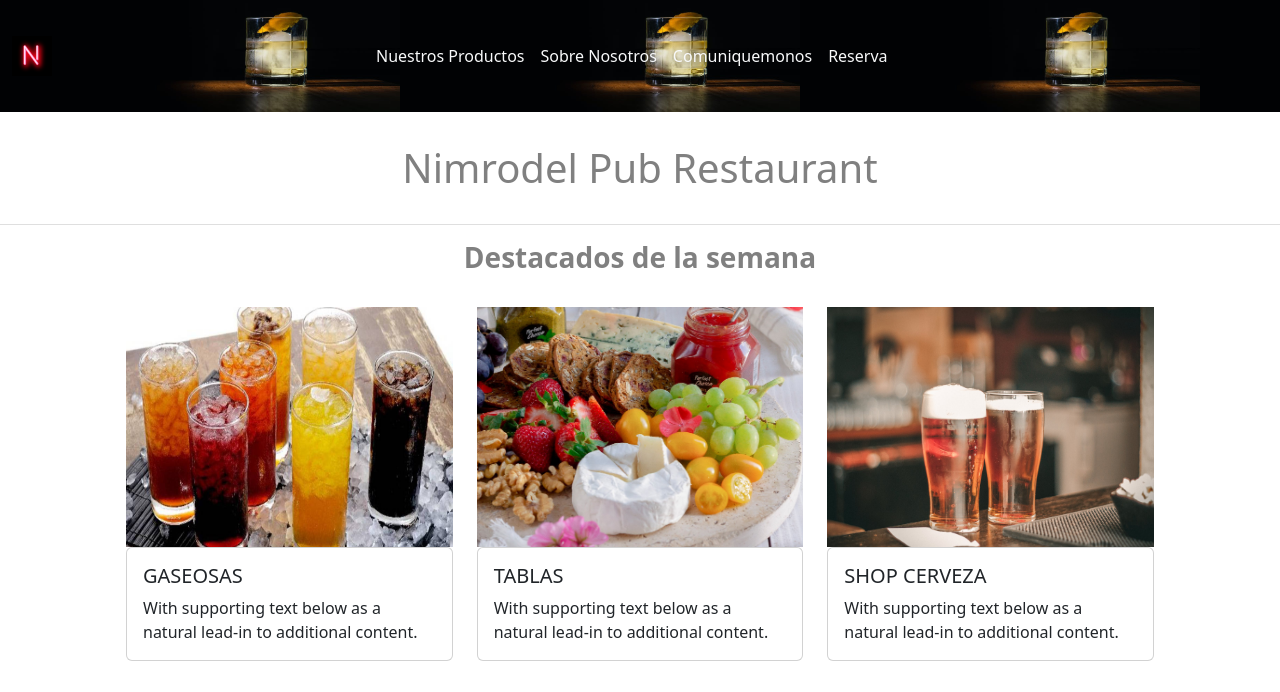
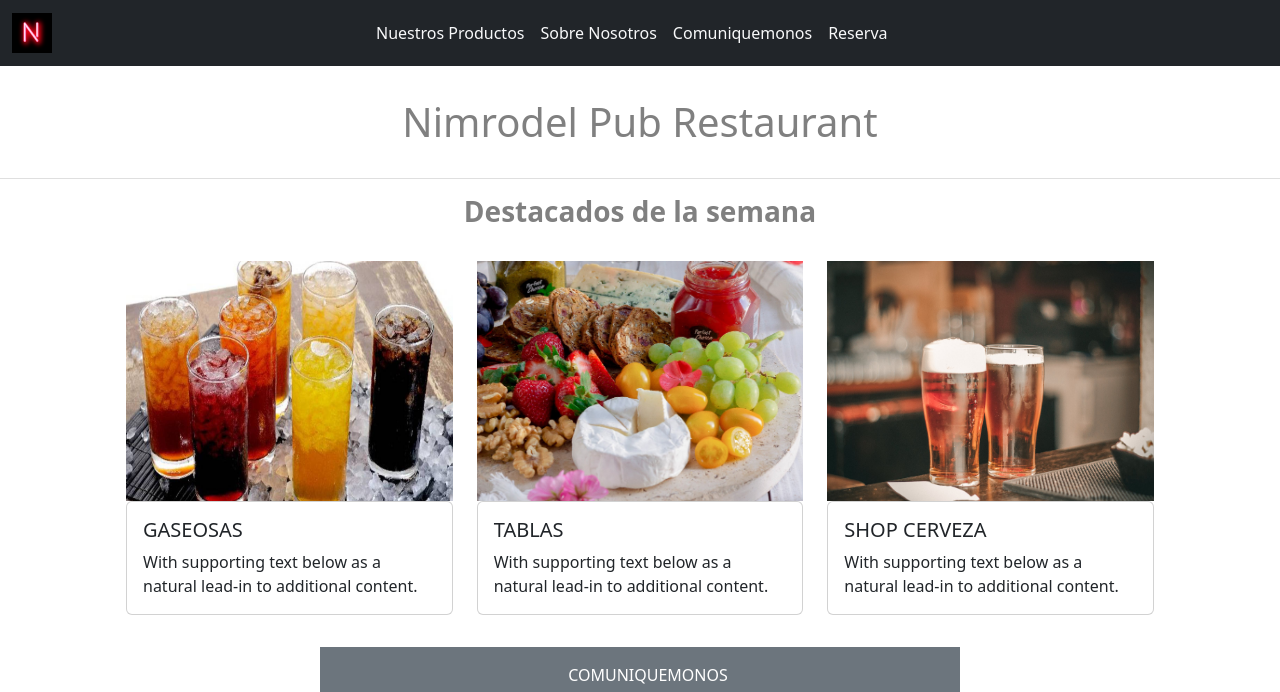
Before and after one commit to pauin/PubRestorant, a plain HTML site: page index.html in a window 1280 px wide. Shown: the top 692 px of the page. Drawn offline with nearby package versions, Linux system fonts and the light colour scheme.

Commit message:
actualizamos navbar

```diff
--- a/index.html
+++ b/index.html
@@ -53,7 +53,7 @@
         </div>
       </div>
         <!-- navbar bootstrap -->
-        <nav class="navbar navbar-expand" id="nav">
+        <nav class="navbar navbar-expand navbar-dark bg-dark id="nav">
             <div class="container-fluid">
                 <!-- logo -->
                 <a class="navbar-brand" href="#">
```
